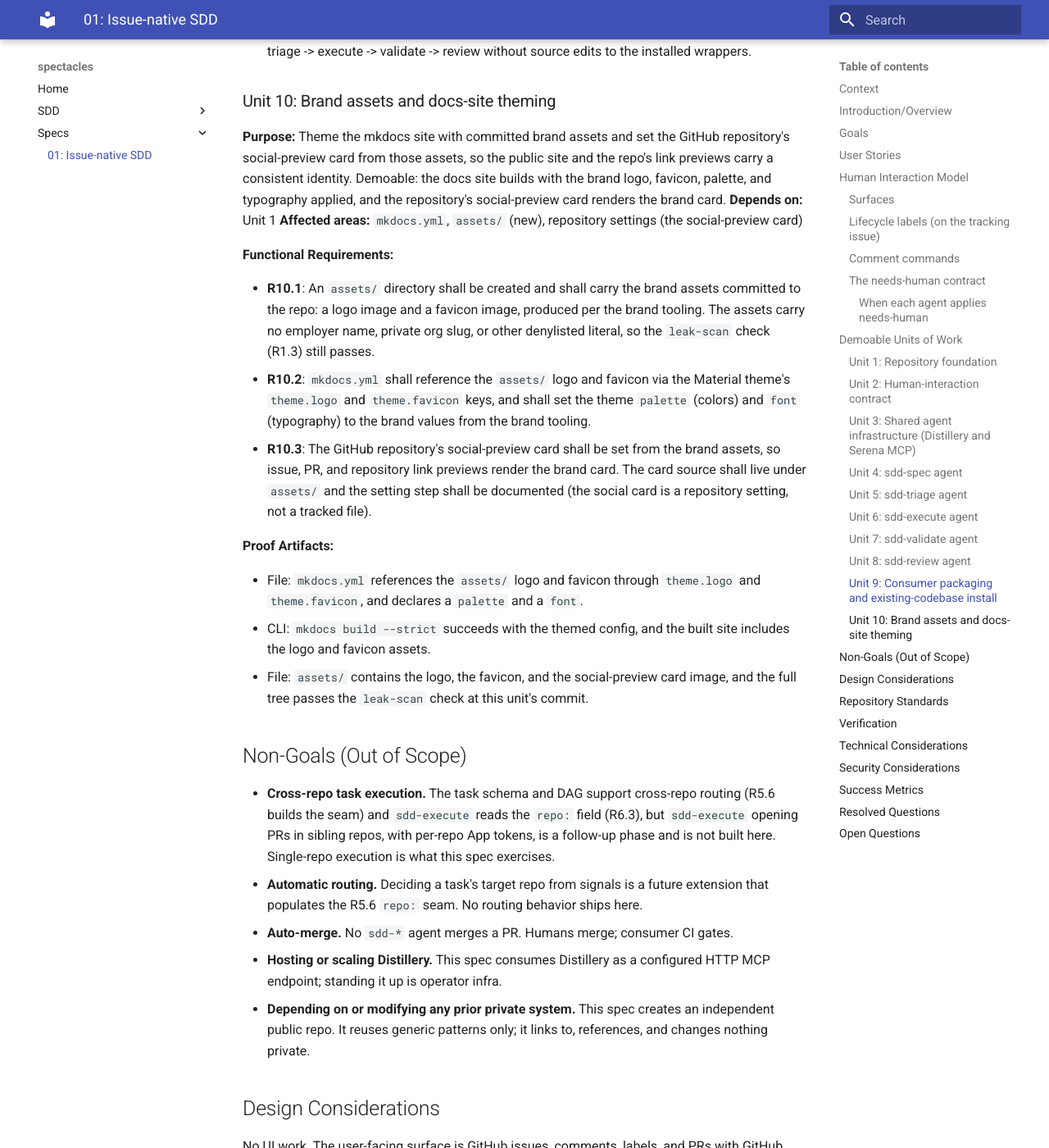
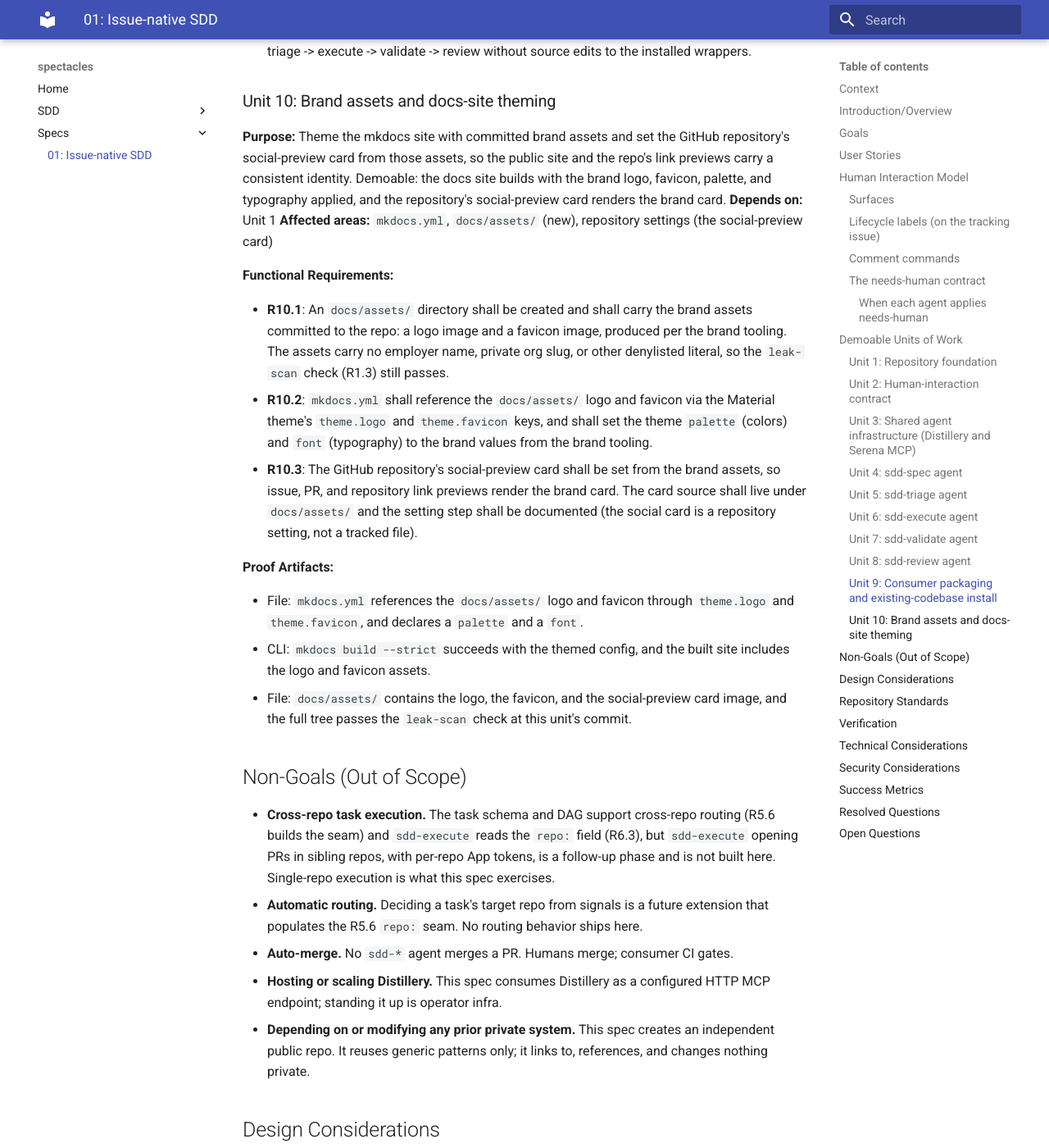
Before and after one commit to norrietaylor/spectacles, an MkDocs documentation site: the page built from docs/specs/01-spec-issue-native-sdd/01-spec-issue-native-sdd.md, in a window 1280 px wide and 1400 px high, scrolled down 15812 px. Shown: the whole window at 82% size. Built offline with MkDocs 1.6.1 and Material for MkDocs 9.7.7, drawn with Linux system fonts in a browser that asks for light colours.

Commit message:
spec: correct Unit 10 asset path to docs/assets
The brand assets live at docs/assets/ (mkdocs-material resolves theme paths under docs_dir). Corrects the Unit 10 section's assets/ references.

Co-Authored-By: Claude Opus 4.7 (1M context) <noreply@anthropic.com>

```diff
--- a/docs/specs/01-spec-issue-native-sdd/01-spec-issue-native-sdd.md
+++ b/docs/specs/01-spec-issue-native-sdd/01-spec-issue-native-sdd.md
@@ -682,31 +682,31 @@ and the repo's link previews carry a consistent identity. Demoable: the docs
 site builds with the brand logo, favicon, palette, and typography applied, and
 the repository's social-preview card renders the brand card.
 **Depends on:** Unit 1
-**Affected areas:** `mkdocs.yml`, `assets/` (new), repository settings (the
+**Affected areas:** `mkdocs.yml`, `docs/assets/` (new), repository settings (the
 social-preview card)
 
 **Functional Requirements:**
 
-- **R10.1**: An `assets/` directory shall be created and shall carry the brand
+- **R10.1**: An `docs/assets/` directory shall be created and shall carry the brand
   assets committed to the repo: a logo image and a favicon image, produced per
   the brand tooling. The assets carry no employer name, private org slug, or
   other denylisted literal, so the `leak-scan` check (R1.3) still passes.
-- **R10.2**: `mkdocs.yml` shall reference the `assets/` logo and favicon via
+- **R10.2**: `mkdocs.yml` shall reference the `docs/assets/` logo and favicon via
   the Material theme's `theme.logo` and `theme.favicon` keys, and shall set the
   theme `palette` (colors) and `font` (typography) to the brand values from the
   brand tooling.
 - **R10.3**: The GitHub repository's social-preview card shall be set from the
   brand assets, so issue, PR, and repository link previews render the brand
-  card. The card source shall live under `assets/` and the setting step shall
+  card. The card source shall live under `docs/assets/` and the setting step shall
   be documented (the social card is a repository setting, not a tracked file).
 
 **Proof Artifacts:**
 
-- File: `mkdocs.yml` references the `assets/` logo and favicon through
+- File: `mkdocs.yml` references the `docs/assets/` logo and favicon through
   `theme.logo` and `theme.favicon`, and declares a `palette` and a `font`.
 - CLI: `mkdocs build --strict` succeeds with the themed config, and the built
   site includes the logo and favicon assets.
-- File: `assets/` contains the logo, the favicon, and the social-preview card
+- File: `docs/assets/` contains the logo, the favicon, and the social-preview card
   image, and the full tree passes the `leak-scan` check at this unit's commit.
 
 ## Non-Goals (Out of Scope)
```
